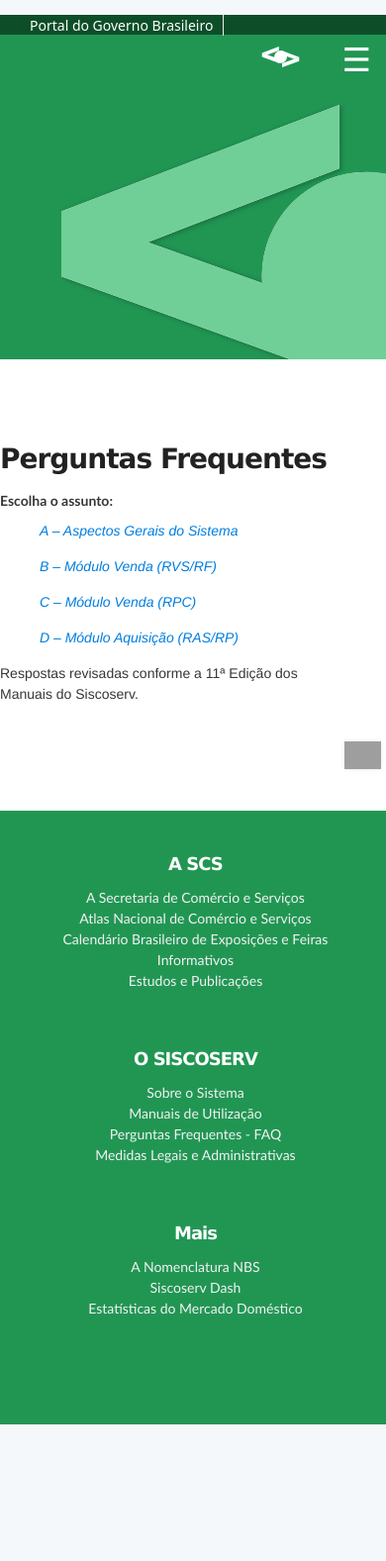
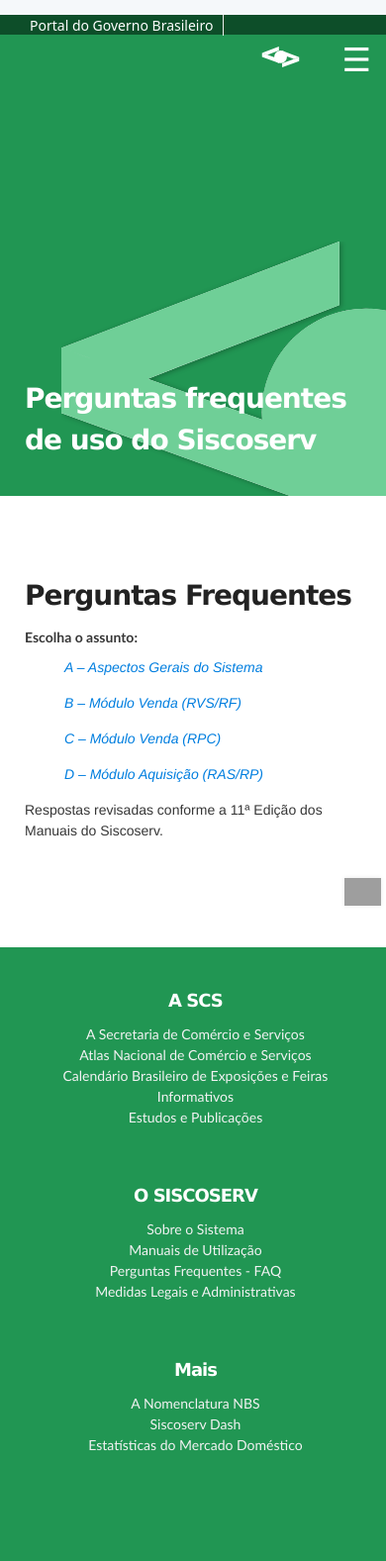
Before and after one commit to mdicgovbr/pagina-FAQ, a Jekyll site: the page built from index.md, in a window 390 px wide. Shown: the whole page at 99% size. Built offline with Jekyll 4.4.1, drawn with Linux system fonts in a browser that asks for light colours; nearby versions of some CDN libraries; before the commit the page ends 1439 px from its top, so only the background shows below that; grey boxes are pictures that could not be loaded.

Commit message:
atualizando layout responsivo
Signed-off-by: Ezequiel De Oliveira <ezequiel1de1oliveira@gmail.com>

```diff
--- a/_includes/header.html
+++ b/_includes/header.html
@@ -101,6 +101,14 @@
             </h1>
 
         </div>
+        <div class="site_logo_mobile">
+            <h1>
+                <a href="/">
+                    <span>Perguntas frequentes de uso do Siscoserv</span>
+                </a>
+            </h1>
+
+        </div>
 
 
         <script src="../stylesheets/contrast.class.js"></script>
--- a/stylesheets/application.css
+++ b/stylesheets/application.css
@@ -2260,9 +2260,6 @@ body.no-sidebar .row .content-outer {
 .menu-topo{
   visibility: visible;
 }
-#portal-title{
-  visibility: visible;
-}
 #Mysidenav{
   visibility: hidden;
   display: none;
@@ -2292,7 +2289,35 @@ body.no-sidebar .row .content-outer {
   }
 }
 
-@media (max-width:1000px){
+.site_logo_mobile{
+  visibility: hidden;
+  display: none;
+}
+@media (max-width:1100px){
+
+  #main_content{
+    margin-left: 25px;
+  }
+
+  .container{
+    visibility: visible;
+    display: unset;
+  }
+
+  .site_logo_mobile{
+    visibility: visible;
+    display: block;
+    font-family: Raleway;
+    font-style: normal;
+    font-weight: bold;
+    font-size: 3rem;
+    position: static;
+    padding: 25px;
+  }
+
+  .site_logo_mobile span{
+    text-align: start;
+  }
 
   #acesso-siscoserv{
     align-self: center;
@@ -2403,10 +2428,6 @@ body.no-sidebar .row .content-outer {
 /*
  * And let's slide it in from the left
  */
-#menuToggle input:checked ~ ul
-{
-  transform: none;
-}
   #menu-de-navegacao {
       text-align: center;
   }
```
